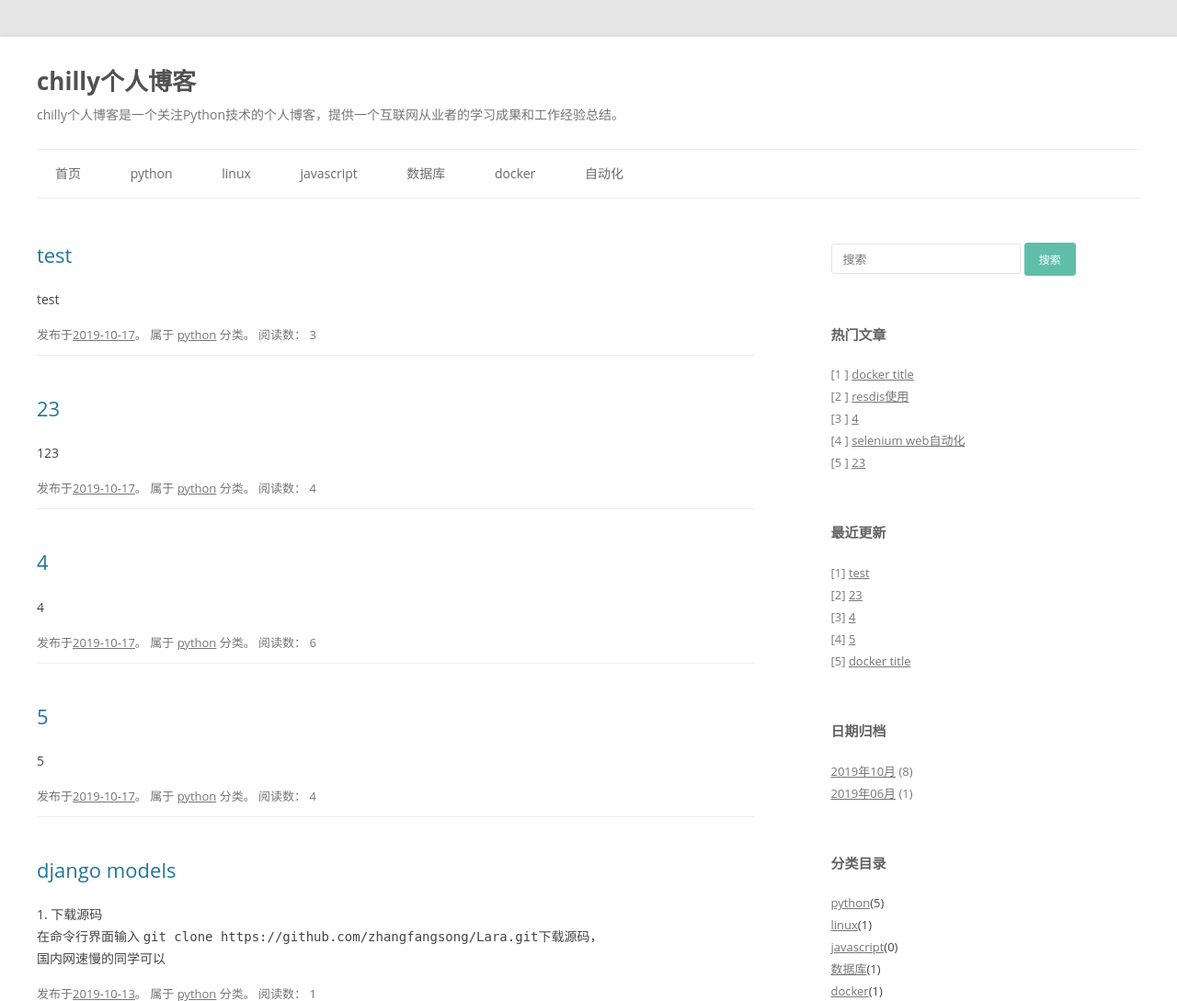
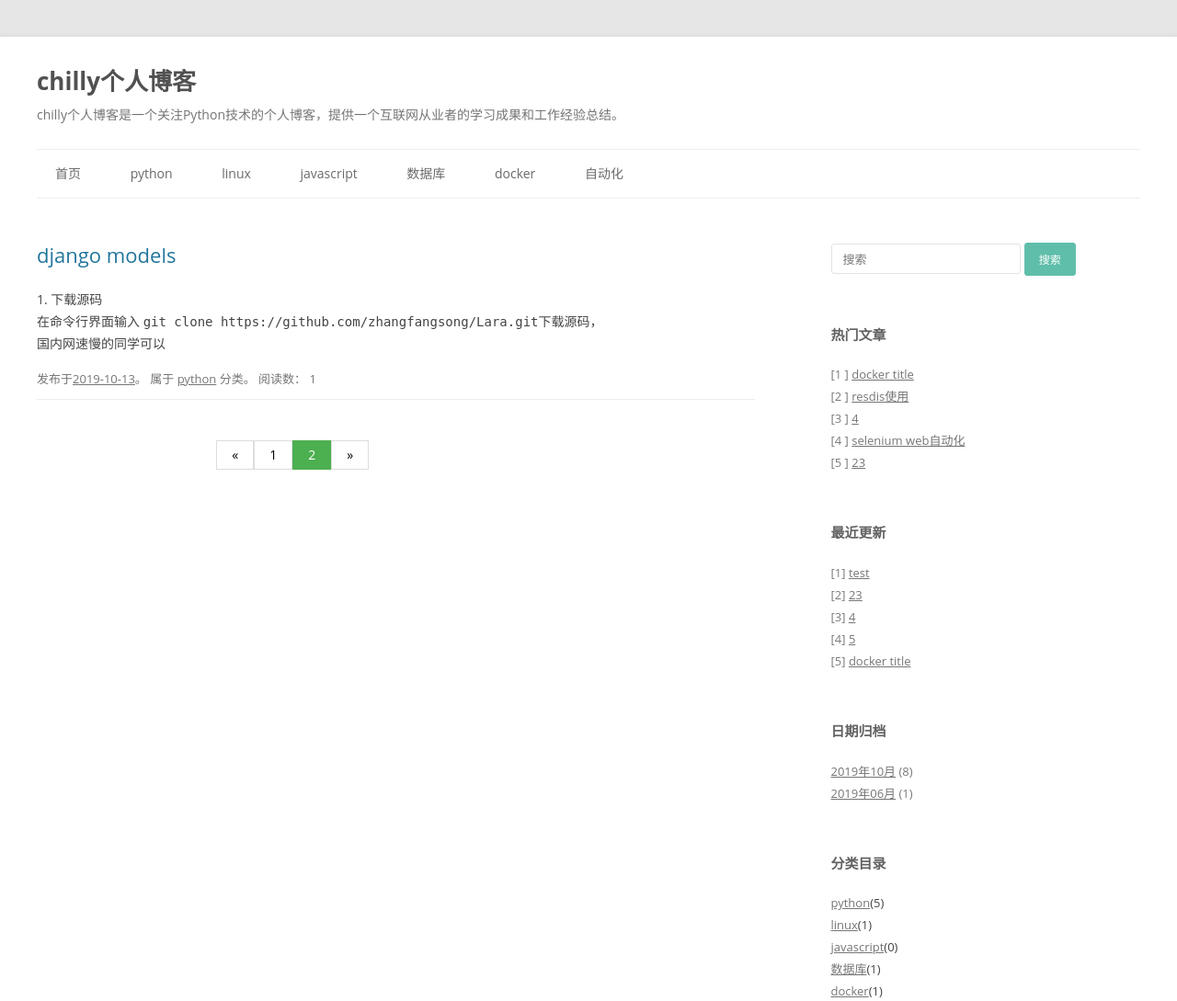
Before and after one commit to mgaic/chilly_blog, a Django app: page /blog/type/3?page=2 in a window 1280 px wide. Shown: the top 1089 px of the page at 92% size. Run offline with Django 3.2, Linux system fonts and the light colour scheme; data comes from the database, SQL or seed files in the repository; both versions use the stored data as it was after the commit; some libraries are stand-ins or nearby versions.

Commit message:
add paginator function

```diff
--- a/chilly_blog/blog/templates/blog/header.html
+++ b/chilly_blog/blog/templates/blog/header.html
@@ -1,6 +1,37 @@
 {% load static %}
 <head>
+	<style>
+ul.pagination {
+    display: inline-block;
+    padding: 0;
+    margin: 0;
+}
 
+ul.pagination li {display: inline;}
+
+ul.pagination li a {
+    color: black;
+    float: left;
+    padding: 8px 16px;
+    text-decoration: none;
+    transition: background-color .3s;
+    border: 1px solid #ddd;
+}
+
+ul.pagination li a.active {
+    background-color: #4CAF50;
+    color: white;
+    border: 1px solid #4CAF50;
+}
+ul.pagination {
+
+
+margin-left:25%;
+}
+
+ul.pagination li a:hover:not(.active) {background-color: #ddd;}
+</style>
+	<!-- 最新版本的 Bootstrap 核心 CSS 文件 -->
 	<meta http-equiv="Content-Type" content="text/html; charset=UTF-8">
 	<title>首页 - chilly个人博客</title>
 	<meta name="keywords" content="博客,个人博客,chilly个人博客,PHP,Laravel,Lara博客">
--- a/chilly_blog/blog/templates/blog/type.html
+++ b/chilly_blog/blog/templates/blog/type.html
@@ -20,7 +20,7 @@
 		<div id="main" class="wrapper">
 			<div id="primary" class="site-content">
 				<div id="content" role="main">
-					{% for blog in blogs_with_type %}
+					{% for blog in page_of_blogs_with_type %}
 					<article>
 						<header class="entry-header">
 							<h1 class="entry-title">
@@ -35,6 +35,32 @@
 						</footer>
 					</article>
 					{% endfor %}
+					<ul class="pagination">
+						{% if page_of_blogs.has_previous %}
+						    <li><a href="?page={{page_of_blogs.previous_page_number}}">«</a></li>
+						{% else %}
+                            <li><a href="javascript:void(0)">«</a></li>
+						{% endif %}
+
+						{% for page in page_range %}
+							{% if page == page_of_blogs.number%}
+								<li><a class="active" href="#">{{page}}</a></li>
+							{% else %}
+								{% if page == '...' %}
+							    	<li ><a href="javascript:void(0)">{{page}}</a></li>
+								{% else %}
+                                    <li ><a href="?page={{page}}">{{page}}</a></li>
+								{% endif %}
+							{% endif %}
+						{% endfor %}
+
+						{% if page_of_blogs.has_next %}
+						    <li><a href="?page={{page_of_blogs.next_page_number}}">»</a></li>
+						{% else %}
+                            <li><a href="javascript:void(0)">»</a></li>
+						{% endif %}
+
+					</ul>
 				</div>
 			</div>
 			{% include 'blog/aside.html' %}
--- a/chilly_blog/blog/views.py
+++ b/chilly_blog/blog/views.py
@@ -1,14 +1,63 @@
 import json
 
+from django.core.paginator import Paginator
 from django.http import HttpResponse
 from django.shortcuts import render
 from .models import Blog, BlogType
 from django.shortcuts import get_object_or_404
-
+from django.conf import settings
 
 # 首页
 def index(request):
     context = {}
+    # 所有博客类型
+    blog_types = BlogType.objects.all()
+    context['blog_types'] = blog_types
+
+    # 时间排序所有博客
+    all_blogs = Blog.objects.all().order_by('-update_time')
+    paginator = Paginator(all_blogs, settings.INDEX_PAGE_BLOG_COUNT)
+    page_num = request.GET.get('page', 1)  # 获取页码参数
+    page_of_blogs = paginator.get_page(page_num) #按照时间排序分页后的博客
+    current_page = page_of_blogs.number     #当前页码
+    page_range = list(range(max(current_page - 2, 1), min(current_page + 3, page_of_blogs.paginator.num_pages)))
+    if page_range[0] >= 3:
+        page_range.insert(0, "...")
+    if page_range[-1] <= page_of_blogs.paginator.num_pages - 2:
+        page_range.append("...")
+    if page_range[0] != 1:
+        page_range.insert(0, 1)
+    if page_range[-1] != page_of_blogs.paginator.num_pages:
+        page_range.append(page_of_blogs.paginator.num_pages)
+
+    # 阅读量排序最近5篇博客
+    context['hot_blogs'] = Blog.objects.all().order_by('-read_count', '-update_time')[:5]
+
+    #更新时间排序最近5篇博客
+    context['latest_blogs'] = Blog.objects.all().order_by('-update_time')[:5]
+
+    # 博客按照时间分类 以及每个分类下的博客数量
+    date_count_dict = {}
+    blog_dates = Blog.objects.dates('update_time', 'month', order='DESC')
+    for blog_date in blog_dates:
+        count = Blog.objects.filter(update_time__year=blog_date.year, update_time__month=blog_date.month).count()
+        date_count_dict[blog_date] = count
+
+    context['date_count_dict'] = date_count_dict
+    context['page_of_blogs'] = page_of_blogs
+    context['page_range'] = page_range
+    print(page_range)
+    print(page_of_blogs.number)
+    return render(request, 'blog/index.html', context)
+
+
+# 博客详情
+def detail(request, blog_id):
+    context = {}
+    # 当前博客
+    cur_blog = get_object_or_404(Blog, id=blog_id)
+    context['cur_blog'] = cur_blog
+
     # 所有博客类型
     blog_types = BlogType.objects.all()
     context['blog_types'] = blog_types
@@ -25,16 +74,61 @@ def index(request):
     for blog_date in blog_dates:
         count = Blog.objects.filter(update_time__year=blog_date.year, update_time__month=blog_date.month).count()
         date_count_dict[blog_date] = count
-    context['date_count_dict'] = date_count_dict
-    return render(request, 'blog/index.html', context)
 
 
-# 博客详情
-def detail(request, blog_id):
+
+    # 上下篇
+    context['previous_blog'] = Blog.objects.filter(id__lt=cur_blog.id).last()
+    context['next_blog'] = Blog.objects.filter(id__gt=cur_blog.id).first()
+    context['date_count_dict'] = date_count_dict
+
+    if 'read' not in request.COOKIES:
+        response = render(request, 'blog/detail.html', context)
+        cur_blog.read_count += 1
+        cur_blog.save()
+        read_list = [blog_id]
+        print(json.dumps(read_list))
+        response.set_cookie("read", json.dumps(read_list), max_age=60 * 30)
+        return response
+
+    # read不在cookie中 判断文章id是否在已阅读文章中
+    read_list = request.COOKIES['read']
+    read_list = json.loads(read_list)
+    response = render(request, 'blog/detail.html', context)
+    if blog_id not in read_list:
+        cur_blog.read_count += 1
+        cur_blog.save()
+        read_list.append(blog_id)
+        response.set_cookie("read", json.dumps(read_list), max_age=60 * 30)
+
+    return response
+
+
+# 类型分类下的博客
+def get_blog_by_type(request, type_id):
     context = {}
-    # 当前博客
-    cur_blog = get_object_or_404(Blog, id=blog_id)
-    context['cur_blog'] = cur_blog
+    blog_type =get_object_or_404(BlogType, id=type_id)
+    blogs_with_type = blog_type.blog_set.all()
+
+    #分页
+    paginator = Paginator(blogs_with_type, settings.INDEX_PAGE_BLOG_COUNT)
+    page_num = request.GET.get('page', 1)  # 获取页码参数
+    page_of_blogs = paginator.get_page(page_num)  # 按照时间排序分页后的博客
+    current_page = page_of_blogs.number  # 当前页码
+    print('current_page', current_page)
+    page_range = list(range(max(current_page - 2, 1), current_page)) + \
+                 list(range(current_page, min(current_page + 2, paginator.num_pages) + 1))
+    if page_range[0] >= 3:
+        page_range.insert(0, "...")
+    if page_range[-1] <= page_of_blogs.paginator.num_pages - 2:
+        page_range.append("...")
+    if page_range[0] != 1:
+        page_range.insert(0, 1)
+    if page_range[-1] != page_of_blogs.paginator.num_pages:
+        page_range.append(page_of_blogs.paginator.num_pages)
+
+    context['page_of_blogs_with_type'] = page_of_blogs
+
     # 所有博客类型
     blog_types = BlogType.objects.all()
     context['blog_types'] = blog_types
@@ -51,40 +145,37 @@ def detail(request, blog_id):
     for blog_date in blog_dates:
         count = Blog.objects.filter(update_time__year=blog_date.year, update_time__month=blog_date.month).count()
         date_count_dict[blog_date] = count
+
     context['date_count_dict'] = date_count_dict
+    context['page_of_blogs'] = page_of_blogs
+    context['page_range'] = page_range
 
-    # 上下篇
-    context['previous_blog'] = Blog.objects.filter(id__lt=cur_blog.id).last()
-    context['next_blog'] = Blog.objects.filter(id__gt=cur_blog.id).first()
-
-    if 'read' not in request.COOKIES:
-        response = render(request, 'blog/detail.html', context)
-        cur_blog.read_count += 1
-        cur_blog.save()
-        read_list = [blog_id]
-        print(json.dumps(read_list))
-        response.set_cookie("read", json.dumps(read_list), max_age = 60 * 30)
-        return response
-
-    #read不在cookie中 判断文章id是否在已阅读文章中
-    read_list = request.COOKIES['read']
-    read_list = json.loads(read_list)
-    response = render(request, 'blog/detail.html', context)
-    if blog_id not in read_list:
-        cur_blog.read_count += 1
-        cur_blog.save()
-        read_list.append(blog_id)
-        response.set_cookie("read", json.dumps(read_list), max_age = 60 * 30)
-
-    return response
+    return render(request, 'blog/type.html', context)
 
 
-# 类型分类下的博客
-def get_blog_by_type(request, type_id):
+# 日期分类下的博客
+def get_blog_by_date(request, year, month):
     context = {}
-    blog_type = get_object_or_404(BlogType, id=type_id)
-    blogs_with_type = blog_type.blog_set.all()
-    context['blogs_with_type'] = blogs_with_type
+    blogs_with_date = Blog.objects.filter(update_time__year=year, update_time__month=month)
+
+    #分页
+    paginator = Paginator(blogs_with_date, settings.INDEX_PAGE_BLOG_COUNT)
+    page_num = request.GET.get('page', 1)  # 获取页码参数
+    page_of_blogs = paginator.get_page(page_num)  # 按照时间排序分页后的博客
+    current_page = page_of_blogs.number  # 当前页码
+    print('current_page', current_page)
+    page_range = list(range(max(current_page - 2, 1), current_page)) + \
+                 list(range(current_page, min(current_page + 2, paginator.num_pages) + 1))
+    if page_range[0] >= 3:
+        page_range.insert(0, "...")
+    if page_range[-1] <= page_of_blogs.paginator.num_pages - 2:
+        page_range.append("...")
+    if page_range[0] != 1:
+        page_range.insert(0, 1)
+    if page_range[-1] != page_of_blogs.paginator.num_pages:
+        page_range.append(page_of_blogs.paginator.num_pages)
+    context['page_of_blogs_with_date'] = page_of_blogs
+
     # 所有博客类型
     blog_types = BlogType.objects.all()
     context['blog_types'] = blog_types
@@ -101,32 +192,10 @@ def get_blog_by_type(request, type_id):
     for blog_date in blog_dates:
         count = Blog.objects.filter(update_time__year=blog_date.year, update_time__month=blog_date.month).count()
         date_count_dict[blog_date] = count
-    context['date_count_dict'] = date_count_dict
-
-    return render(request, 'blog/type.html', context)
 
 
-# 日期分类下的博客
-def get_blog_by_date(request, year, month):
-    context = {}
-    blogs_with_date = Blog.objects.filter(update_time__year=year, update_time__month=month)
-    context['blogs_with_date'] = blogs_with_date
-    # 所有博客类型
-    blog_types = BlogType.objects.all()
-    context['blog_types'] = blog_types
-
-    # 时间排序最近5篇博客
-    context['latest_blogs'] = Blog.objects.all().order_by('-update_time')[:5]
-
-    # 阅读量排序最近5篇博客
-    context['hot_blogs'] = Blog.objects.all().order_by('-read_count', '-update_time')[:5]
-
-    # 博客按照时间分类 以及每个分类下的博客数量
-    date_count_dict = {}
-    blog_dates = Blog.objects.dates('update_time', 'month', order='DESC')
-    for blog_date in blog_dates:
-        count = Blog.objects.filter(update_time__year=blog_date.year, update_time__month=blog_date.month).count()
-        date_count_dict[blog_date] = count
     context['date_count_dict'] = date_count_dict
+    context['page_of_blogs'] = page_of_blogs
+    context['page_range'] = page_range
 
     return render(request, 'blog/date.html', context)
--- a/chilly_blog/chilly_blog/settings.py
+++ b/chilly_blog/chilly_blog/settings.py
@@ -120,6 +120,7 @@ USE_L10N = True
 
 USE_TZ = False
 
+INDEX_PAGE_BLOG_COUNT = 4
 
 # Static files (CSS, JavaScript, Images)
 # https://docs.djangoproject.com/en/2.2/howto/static-files/
```
Also changed, not shown: chilly_blog/blog/templates/blog/date.html (+27 -1 lines), chilly_blog/blog/templates/blog/detail.html (+17 -14 lines), chilly_blog/blog/templates/blog/index.html (+29 -1 lines), chilly_blog/login/views.py (+5 -2 lines), chilly_blog/db.sqlite3.
